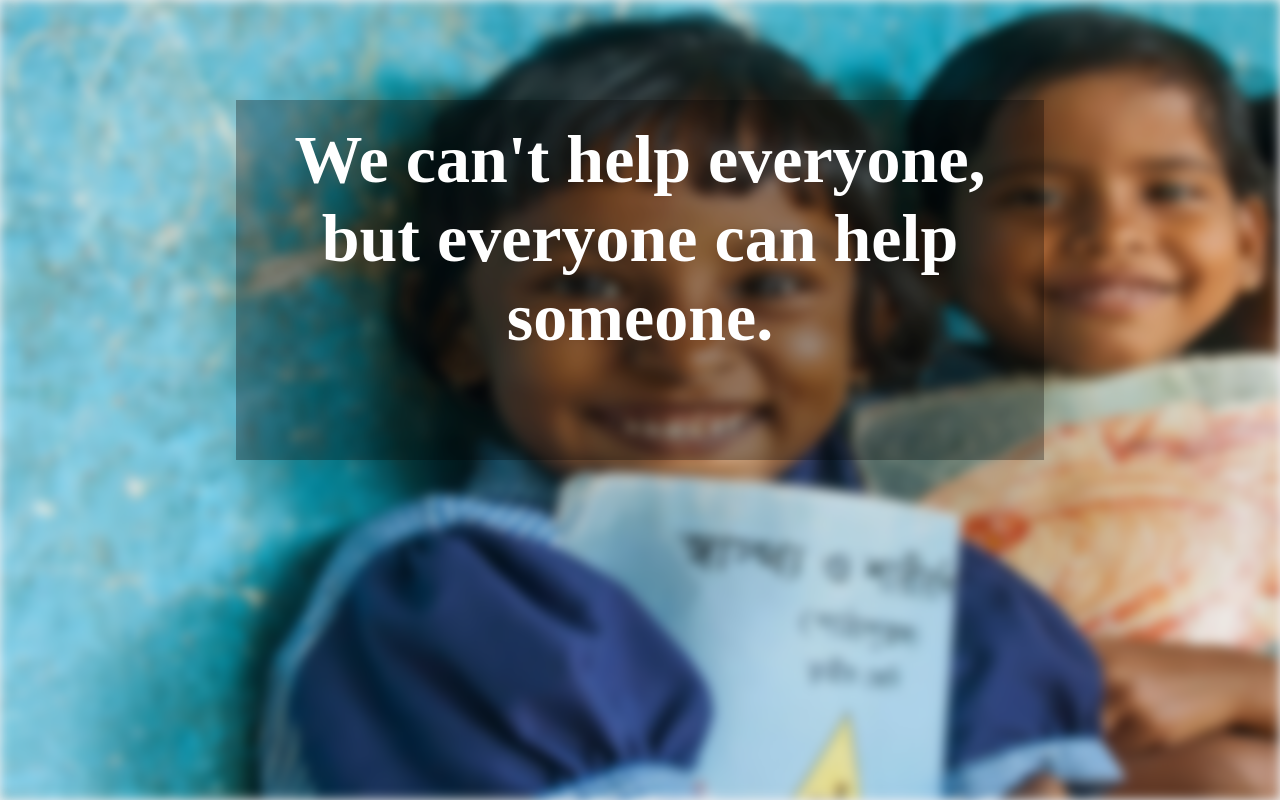
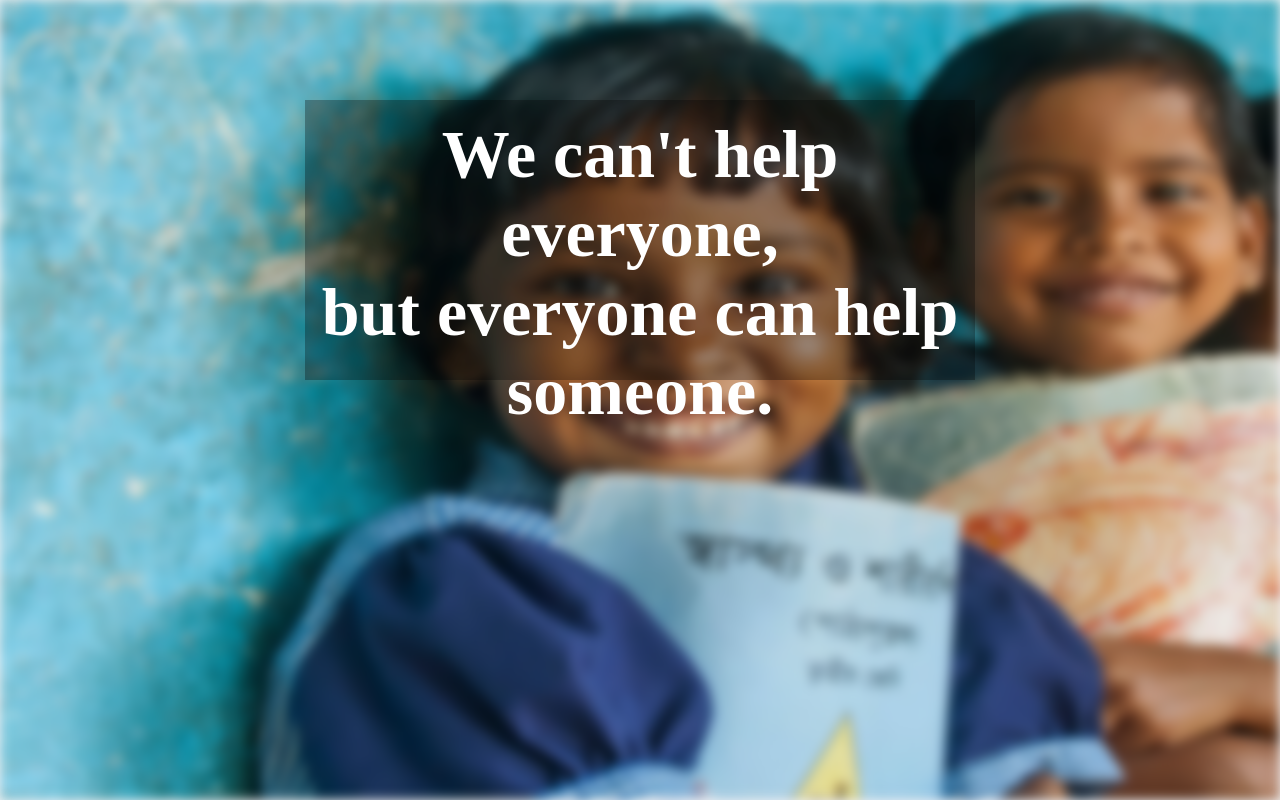
Before and after one commit to shivangisoni007/Donation, a plain HTML site: page index.html in a window 1280 px wide. Shown: the top 800 px of the page. Drawn offline with Linux system fonts and the light colour scheme.

Commit message:
first commit

```diff
--- a/style.css
+++ b/style.css
@@ -23,10 +23,10 @@ body{
     left: 150px;
     right: 150px;
     z-index: 2;
-    width: 60%;
-    height: 40%;
+    width: 50%;
+    height: 250px;
     font-size: 68px;
-    padding: 20px;
+    padding: 15px;
     text-align: center;
 
 }
```
